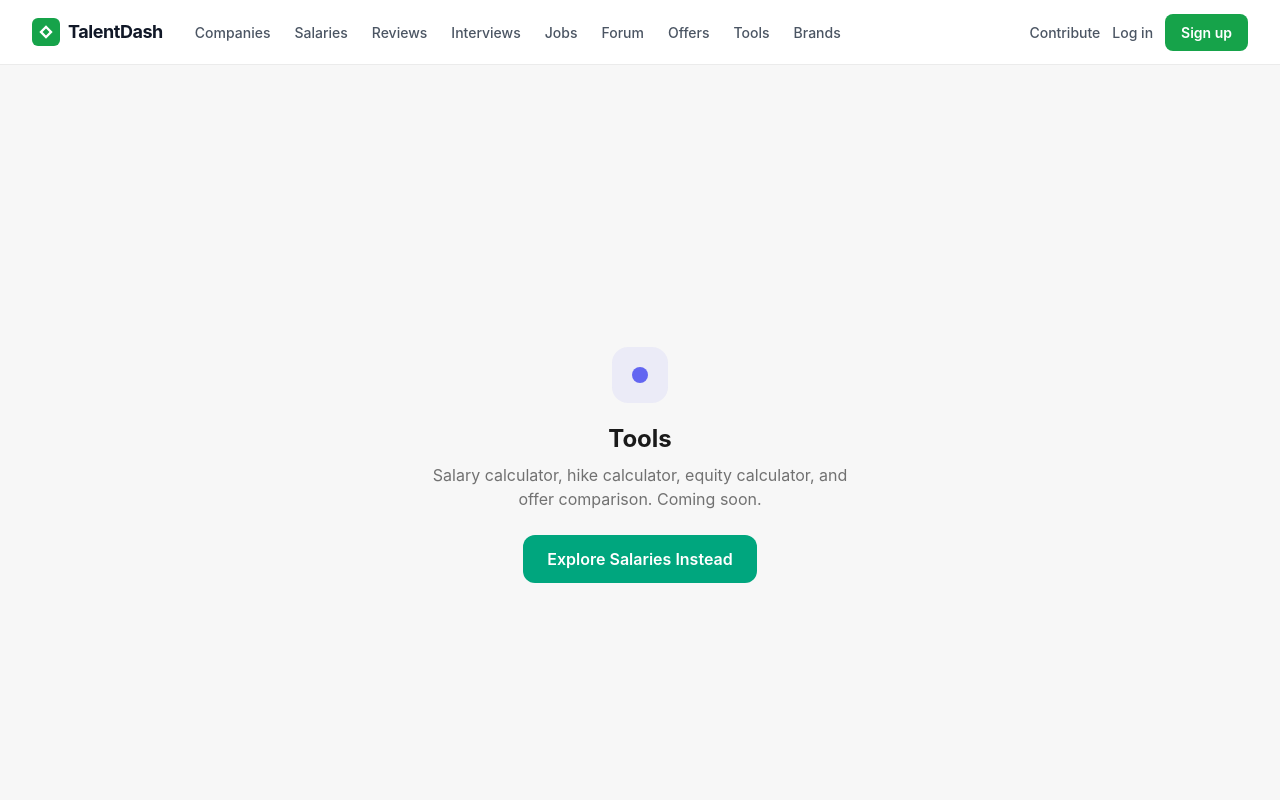
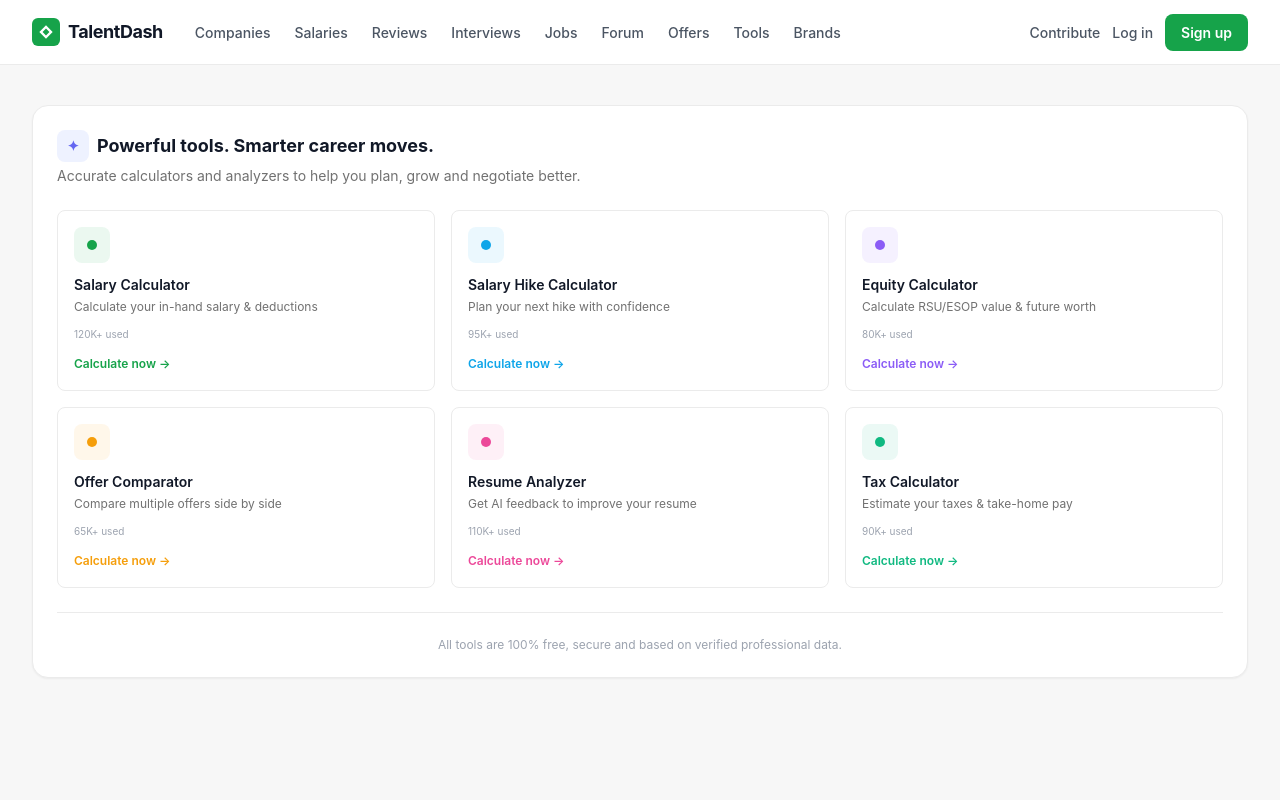
Before and after one commit to Visshwasmai24/talentdash, a Next.js app: page /tools in a window 1280 px wide. Shown: the top 800 px of the page. Built offline with nearby package versions, Linux system fonts and the light colour scheme.

Commit message:
Update tools page description and layout

```diff
--- a/app/tools/page.tsx
+++ b/app/tools/page.tsx
@@ -4,22 +4,52 @@ import { SITE_URL } from '@/lib/config';
 
 export const metadata: Metadata = {
   title: 'Tools | TalentDash',
-  description: 'Salary calculator, hike calculator, equity calculator, and offer comparison. Coming soon.',
+  description: 'Salary calculator, hike calculator, equity calculator, and offer comparison.',
   alternates: { canonical: `${SITE_URL}/tools` },
 };
 
-export default function Page() {
+const TOOLS = [
+  { title: 'Salary Calculator', desc: 'Calculate your in-hand salary & deductions', used: '120K+ used', href: '/salaries', color: '#16A34A' },
+  { title: 'Salary Hike Calculator', desc: 'Plan your next hike with confidence', used: '95K+ used', href: '/salaries', color: '#0EA5E9' },
+  { title: 'Equity Calculator', desc: 'Calculate RSU/ESOP value & future worth', used: '80K+ used', href: '/salaries', color: '#8B5CF6' },
+  { title: 'Offer Comparator', desc: 'Compare multiple offers side by side', used: '65K+ used', href: '/compare', color: '#F59E0B' },
+  { title: 'Resume Analyzer', desc: 'Get AI feedback to improve your resume', used: '110K+ used', href: '/contribute', color: '#EC4899' },
+  { title: 'Tax Calculator', desc: 'Estimate your taxes & take-home pay', used: '90K+ used', href: '/salaries', color: '#10B981' },
+];
+
+export default function ToolsPage() {
   return (
-    <main className="min-h-screen bg-[#F7F7F7] flex items-center justify-center px-4">
-      <div className="text-center max-w-md">
-        <div className="w-14 h-14 rounded-2xl mx-auto mb-5 flex items-center justify-center" style={{ backgroundColor: '#6366F115' }}>
-          <span className="w-4 h-4 rounded-full" style={{ backgroundColor: '#6366F1' }} />
+    <main className="min-h-screen bg-[#F7F7F7]">
+      <div className="max-w-7xl mx-auto px-4 sm:px-6 lg:px-8 py-10">
+        <div className="bg-white rounded-2xl border border-[#EBEBEB] p-6 shadow-sm">
+          <div className="flex items-center gap-2 mb-1">
+            <span className="w-8 h-8 rounded-lg bg-[#EEF2FF] flex items-center justify-center text-[#6366F1] font-bold text-sm">✦</span>
+            <h1 className="text-lg font-bold text-[#111827]">Powerful tools. Smarter career moves.</h1>
+          </div>
+          <p className="text-sm text-[#717171] mb-6">Accurate calculators and analyzers to help you plan, grow and negotiate better.</p>
+
+          <div className="grid grid-cols-1 sm:grid-cols-2 lg:grid-cols-3 gap-4">
+            {TOOLS.map((tool) => (
+              <Link
+                key={tool.title}
+                href={tool.href}
+                className="p-4 rounded-lg border border-[#EBEBEB] hover:shadow-md transition-all"
+              >
+                <div className="w-9 h-9 rounded-lg mb-3 flex items-center justify-center" style={{ backgroundColor: `${tool.color}15` }}>
+                  <span className="w-2.5 h-2.5 rounded-full" style={{ backgroundColor: tool.color }} />
+                </div>
+                <p className="text-sm font-semibold text-[#111827] mb-1">{tool.title}</p>
+                <p className="text-xs text-[#717171] mb-3">{tool.desc}</p>
+                <p className="text-[10px] text-[#9CA3AF] mb-2">{tool.used}</p>
+                <span className="text-xs font-semibold" style={{ color: tool.color }}>Calculate now →</span>
+              </Link>
+            ))}
+          </div>
+
+          <p className="text-xs text-[#9CA3AF] mt-6 pt-6 border-t border-[#EBEBEB] text-center">
+            All tools are 100% free, secure and based on verified professional data.
+          </p>
         </div>
-        <h1 className="text-2xl font-bold text-[#1a1a1a] mb-2">Tools</h1>
-        <p className="text-[#717171] mb-6">Salary calculator, hike calculator, equity calculator, and offer comparison. Coming soon.</p>
-        <Link href="/salaries" className="inline-flex px-6 py-3 bg-[#00A67E] text-white font-semibold rounded-xl hover:bg-[#008f6c] transition-colors">
-          Explore Salaries Instead
-        </Link>
       </div>
     </main>
   );
```
